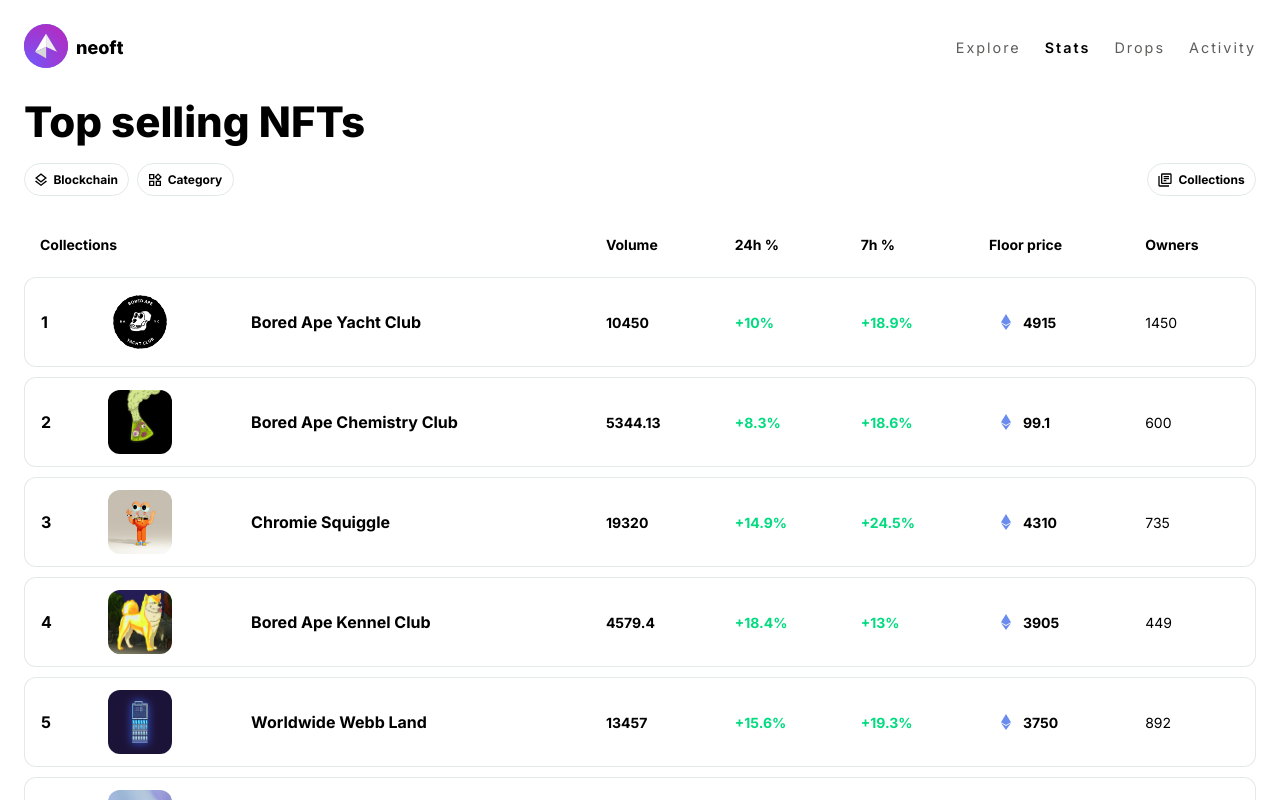
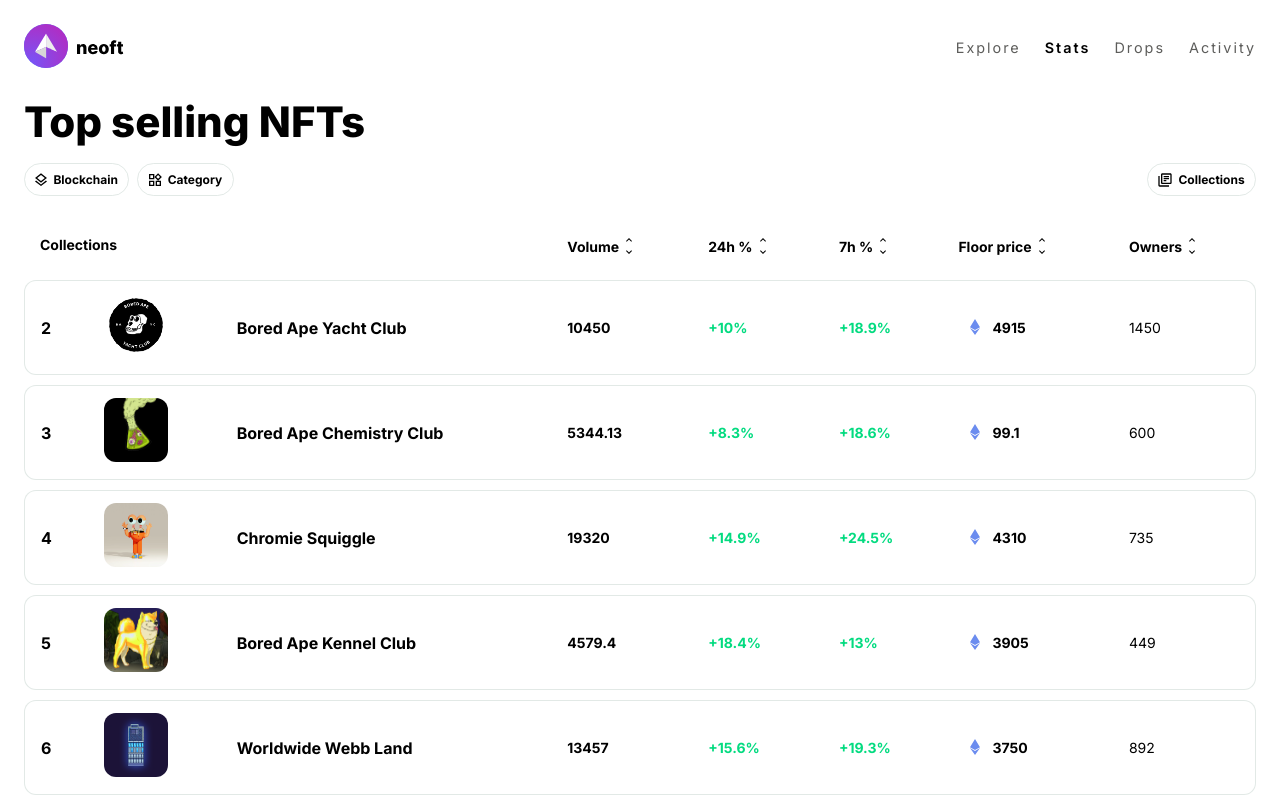
Before and after one commit to sleths/neo-marketplace, a React (Create React App) app: page /stats in a window 1280 px wide. Shown: the top 800 px of the page. Built offline with nearby package versions, Linux system fonts and the light colour scheme.

Commit message:
complete sort

```diff
--- a/src/components/TopSellingNFTs/index.jsx
+++ b/src/components/TopSellingNFTs/index.jsx
@@ -1,9 +1,12 @@
-import { useEffect, useState, useRef } from "react";
+import { useEffect, useState } from "react";
 
 import { ReactComponent as Blockchain } from "../../assets/icons/blockchain.svg";
 import { ReactComponent as Category } from "../../assets/icons/category.svg";
 import { ReactComponent as Collections } from "../../assets/icons/collections.svg";
 import { ReactComponent as Eth } from "../../assets/icons/eth.svg";
+
+import KeyboardArrowUpIcon from "@mui/icons-material/KeyboardArrowUp";
+import KeyboardArrowDownIcon from "@mui/icons-material/KeyboardArrowDown";
 
 import StatTag from "../Tag/StatTag";
 
@@ -48,56 +51,78 @@ const tags = [
 const TopSellingNFTs = () => {
   const [data, setData] = useState(top_sellers);
 
-  const [sort, setSort] = useState({ col: "", order: "ASC" });
-
-  const prevCol = useRef();
+  const [sort, setSort] = useState({ col: "", order: null });
 
   const handleOrder = (col) => {
     switch (sort.order) {
       case "ASC":
-        return setSort({ col: col, order: "DESC" });
+        return setSort((prev) =>
+          prev.col === col
+            ? { col: col, order: "DESC" }
+            : { col: col, order: "ASC" }
+        );
       case "DESC":
-        return setSort({ col: col, order: null });
+        return setSort((prev) =>
+          prev.col === col
+            ? { col: col, order: null }
+            : { col: col, order: "ASC" }
+        );
       case null:
-        return setSort({ col: col, order: "ASC" });
+        return setSort((prev) =>
+          prev.col === col
+            ? { col: col, order: "ASC" }
+            : { col: col, order: "ASC" }
+        );
+      default:
+        break;
     }
   };
 
-  const handleSortSwitch = (col) => {
-    /*  if (col !== "" && prevCol.current === col) {
-      handleOrder()
-    } else {
-      setSort({ col: col, order: "ASC" });
-    } */
-
-    handleOrder(col);
-  };
-
-  const sortData = (col) => {
+  const seperateSort = () => {
     const sortable = [...data];
     sortable.sort((a, b) => {
-      if (sort.order === "ASC") return b[col] - a[col];
-      else if (sort.order === "DESC") return a[col] - b[col];
+      if (sort.order === "ASC") return a[sort.col] - b[sort.col];
+      else if (sort.order === "DESC") return b[sort.col] - a[sort.col];
     });
-    handleSortSwitch(col);
-    setData(sort.order === null ? top_sellers : sortable);
+    return sort.order === null ? top_sellers : sortable;
   };
 
   useEffect(() => {
-    prevCol.current = sort.col;
-  }, [sort.col]);
+    setData(seperateSort());
+  }, [sort]);
 
-  useEffect(() => {
-    console.log(sort);
-  }, [sort]);
+  const notSortedIconPack = () => {
+    return (
+      <div className={`center ${styles.icons}`}>
+        <KeyboardArrowUpIcon />
+        <KeyboardArrowDownIcon />
+      </div>
+    );
+  };
+
+  const renderSortIcon = (col) => {
+    if (col === sort.col) {
+      switch (sort.order) {
+        case "ASC":
+          return <KeyboardArrowUpIcon />;
+        case "DESC":
+          return <KeyboardArrowDownIcon />;
+        case null:
+          return notSortedIconPack();
+        default:
+          break;
+      }
+    } else {
+      return notSortedIconPack();
+    }
+  };
 
   return (
     <section className={styles.container}>
       <h1>Top selling NFTs</h1>
-      <p>{prevCol.current}</p> <p>{sort.col}</p>
       <section className={`center ${styles.tags}`}>
         {tags.map((tag) => (
-          <StatTag data={tag} />
+          <StatTag data={tag} key={tag.text} />
         ))}
       </section>
       <div className={styles.tableContainer}>
@@ -107,16 +132,30 @@ const TopSellingNFTs = () => {
               <th className={styles.hiddenHeader}>ID</th>
               <th className={styles.hiddenHeader}>Avatar</th>
               <th className={styles.firstHeader}>Collections</th>
-              <th onClick={() => sortData("value")}>Volume</th>
-              <th onClick={() => sortData("twentyFour")}>24h %</th>
-              <th onClick={() => sortData("seven")}>7h %</th>
-              <th onClick={() => sortData("floorPrice")}>Floor price</th>
-              <th onClick={() => sortData("owners")}>Owners</th>
+              <th onClick={() => handleOrder("value")}>
+                <div className="center">Volume {renderSortIcon("value")}</div>
+              </th>
+              <th onClick={() => handleOrder("twentyFour")}>
+                <div className="center">
+                  24h % {renderSortIcon("twentyFour")}
+                </div>
+              </th>
+              <th onClick={() => handleOrder("seven")}>
+                <div className="center">7h % {renderSortIcon("seven")} </div>
+              </th>
+              <th onClick={() => handleOrder("floorPrice")}>
+                <div className="center">
+                  Floor price {renderSortIcon("floorPrice")}
+                </div>
+              </th>
+              <th onClick={() => handleOrder("owners")}>
+                <div className="center">Owners {renderSortIcon("owners")}</div>
+              </th>
             </tr>
           </thead>
           <tbody>
-            {data.map((seller, index) => {
-              return <TopSellingNFTRow seller={seller} index={index} />;
+            {data.map((seller) => {
+              return <TopSellingNFTRow seller={seller} index={seller.id} />;
             })}
           </tbody>
         </table>
--- a/src/components/TopSellingNFTs/styles.module.scss
+++ b/src/components/TopSellingNFTs/styles.module.scss
@@ -17,6 +17,15 @@
 
     & th {
       text-align: left;
+
+      & svg {
+        width: 1rem;
+        height: .75rem;
+      }
+
+      & > div > div {
+        margin-left: 2px;
+      }
     }
 
     & tbody td {
@@ -89,6 +98,10 @@
   left: 0;
 }
 
+.icons {
+  flex-direction: column;
+}
+
 @media screen and (min-width: 768px) {
   .container {
     & h1 {
@@ -96,8 +109,8 @@
     }
   }
 
-  .image {
+  /* .image {
     display: flex;
     align-items: center;
-  }
+  } */
 }
```
